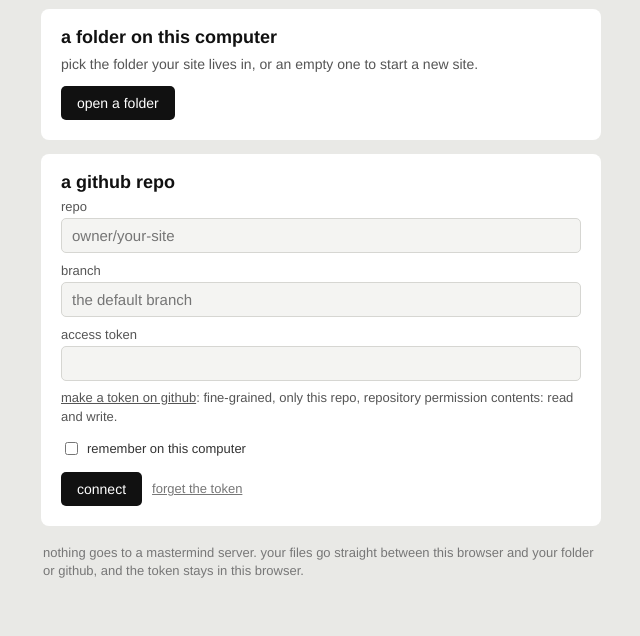
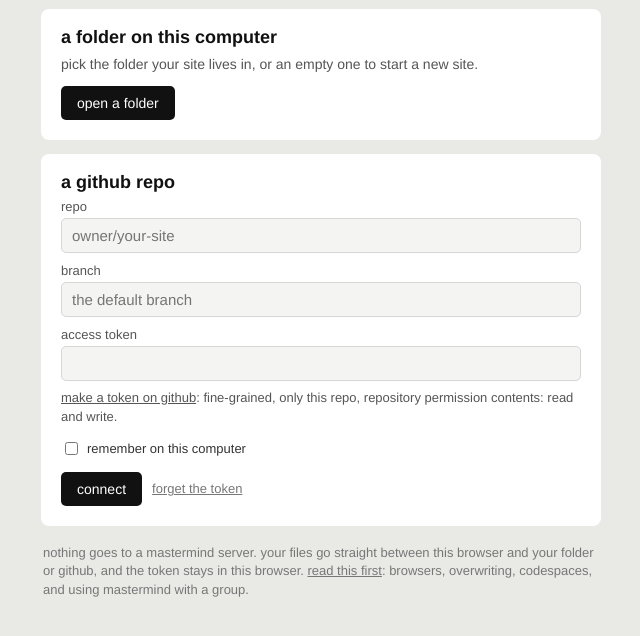
Before and after one commit to ncbourget/mobile-unit-mastermind, a plain HTML site: page index.html in a window 1280 px wide. Shown: the part 158-794 px from the top of the page, without its empty margins (319-959 px from the left). Drawn offline with Linux system fonts and the light colour scheme.

Commit message:
link it from the connect screen and help

```diff
--- a/index.html
+++ b/index.html
@@ -79,6 +79,7 @@
   <p>tables: click a cell, shift click a range, drag the blue lines to resize</p>
   <p>groups: each thing holds a side, so headers stay put when the screen narrows</p>
   <p>saving writes your pages into your folder or pushes them to your repo. where it goes live is up to your host</p>
+  <p>limits, overwriting and group setup: <a href="about.html" target="_blank">read this first</a></p>
   <p>the dot next to ? is preflight. red or orange means something needs a look</p>
   <p>in the type lab, click the style name and type to try your own words</p>
 </div>
@@ -111,7 +112,7 @@
       </form>
     </section>
     <p class="cn-err"></p>
-    <p class="cn-note">nothing goes to a mastermind server. your files go straight between this browser and your folder or github, and the token stays in this browser.</p>
+    <p class="cn-note">nothing goes to a mastermind server. your files go straight between this browser and your folder or github, and the token stays in this browser. <a href="about.html">read this first</a>: browsers, overwriting, codespaces, and using mastermind with a group.</p>
   </div>
 </div>
 <script src="render.js"></script>
```
